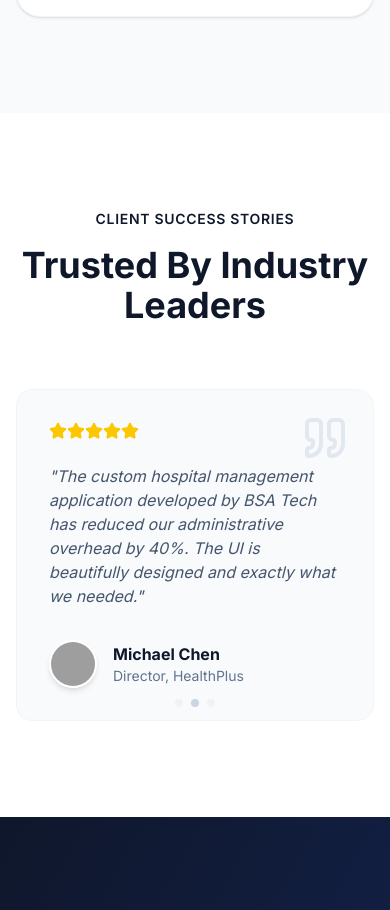
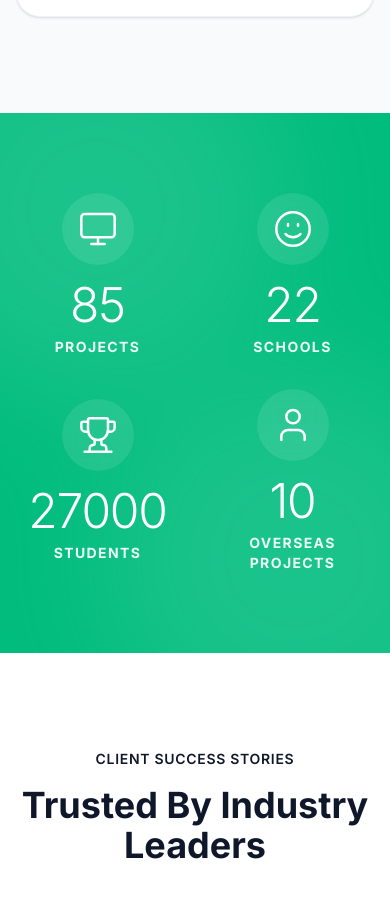
Before and after one commit to Sourabh262/BSA-TECH, a React (Vite) app in the folder frontend/: page / in a window 390 px wide. Shown: the part 6039-6949 px from the top of the page. Built offline with nearby package versions, Linux system fonts and the light colour scheme; grey boxes are pictures that could not be loaded.

Commit message:
Add animated Stats component to Home page after Products section

```diff
--- /dev/null
+++ b/frontend/src/components/home/Stats.tsx
@@ -0,0 +1,74 @@
+import React, { useEffect, useRef } from 'react';
+import { motion, useInView, animate } from 'framer-motion';
+import { Monitor, Smile, Trophy, User } from 'lucide-react';
+
+const stats = [
+  { id: 1, label: 'Projects', value: 85, icon: Monitor },
+  { id: 2, label: 'Schools', value: 22, icon: Smile },
+  { id: 3, label: 'Students', value: 27000, icon: Trophy },
+  { id: 4, label: 'Overseas Projects', value: 10, icon: User },
+];
+
+const AnimatedNumber = ({ value }: { value: number }) => {
+  const ref = useRef<HTMLSpanElement>(null);
+  const inView = useInView(ref, { once: true, margin: "-100px" });
+
+  useEffect(() => {
+    if (inView && ref.current) {
+      const controls = animate(0, value, {
+        duration: 5,
+        ease: "easeOut",
+        onUpdate: (val) => {
+          if (ref.current) {
+            ref.current.textContent = Math.round(val).toString();
+          }
+        }
+      });
+      return () => controls.stop();
+    }
+  }, [inView, value]);
+
+  return <span ref={ref}>0</span>;
+};
+
+const Stats = () => {
+  return (
+    <section className="py-20 bg-emerald-500 relative overflow-hidden">
+      {/* Decorative background elements */}
+      <div className="absolute inset-0 opacity-10">
+        <div className="absolute -top-24 -left-24 w-96 h-96 bg-white rounded-full mix-blend-overlay filter blur-3xl"></div>
+        <div className="absolute -bottom-24 -right-24 w-96 h-96 bg-white rounded-full mix-blend-overlay filter blur-3xl"></div>
+      </div>
+
+      <div className="container mx-auto px-4 relative z-10">
+        <div className="grid grid-cols-2 md:grid-cols-4 gap-8 md:gap-12">
+          {stats.map((stat, index) => {
+            const Icon = stat.icon;
+            return (
+              <motion.div
+                key={stat.id}
+                initial={{ opacity: 0, y: 20 }}
+                whileInView={{ opacity: 1, y: 0 }}
+                viewport={{ once: true, margin: "-100px" }}
+                transition={{ delay: index * 0.1, duration: 0.5 }}
+                className="flex flex-col items-center justify-center text-center text-white"
+              >
+                <div className="mb-4 p-4 bg-white/10 rounded-full backdrop-blur-sm">
+                  <Icon size={40} className="text-white" strokeWidth={1.5} />
+                </div>
+                <div className="text-5xl md:text-6xl font-light mb-2 tracking-tight">
+                  <AnimatedNumber value={stat.value} />
+                </div>
+                <div className="text-sm md:text-base font-bold tracking-widest uppercase text-emerald-50">
+                  {stat.label}
+                </div>
+              </motion.div>
+            );
+          })}
+        </div>
+      </div>
+    </section>
+  );
+};
+
+export default Stats;
--- a/frontend/src/pages/Home.tsx
+++ b/frontend/src/pages/Home.tsx
@@ -1,16 +1,18 @@
 import React from 'react';
 import Hero from '../components/home/Hero';
 import ServicesPreview from '../components/home/ServicesPreview';
-
 import FeaturedProducts from '../components/home/FeaturedProducts';
+import Stats from '../components/home/Stats';
 import Testimonials from '../components/home/Testimonials';
 import CallToAction from '../components/home/CallToAction';
+
 const Home = () => {
   return (
     <div className="flex flex-col min-h-screen">
       <Hero />
       <ServicesPreview />
       <FeaturedProducts />
+      <Stats />
       <Testimonials />
       <CallToAction />
     </div>
```
